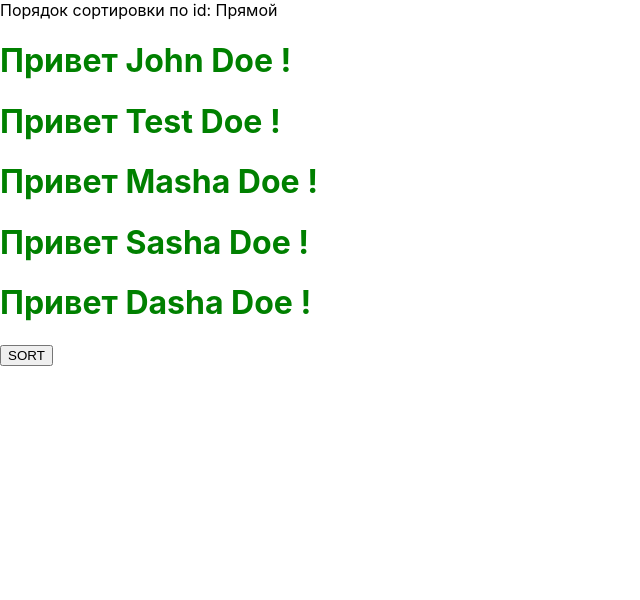
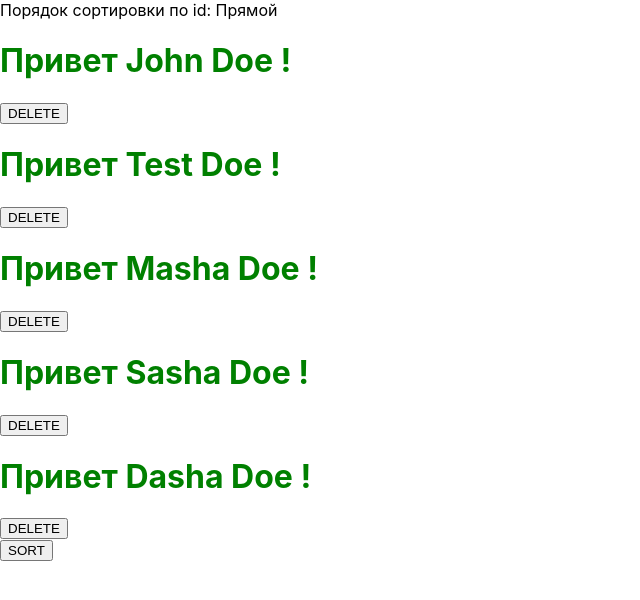
Before and after one commit to fccourses/fd-react-app, a React (Create React App) app: page / in a window 1280 px wide. Shown: the top 600 px of the page, without its empty margins (0-640 px from the left). Built offline with nearby package versions, Linux system fonts and the light colour scheme.

Commit message:
Add Child => Parent interaction

```diff
--- a/src/components/Aloha/index.jsx
+++ b/src/components/Aloha/index.jsx
@@ -15,6 +15,11 @@ class Aloha extends Component {
     });
   };
 
+  deleteHandler = () => {
+    const { deleteUser, id } = this.props;
+    deleteUser(id);
+  };
+
   render() {
     const { isGreeting } = this.state;
     const { name, children, isExciting } = this.props;
@@ -25,6 +30,7 @@ class Aloha extends Component {
           {isGreeting ? 'Привет' : 'До завтра'} {name} {isExciting ? '!' : '.'}
         </h1>
         {children}
+        <button onClick={this.deleteHandler}>DELETE</button>
       </div>
     );
   }
--- a/src/components/AlohaDashboard/index.jsx
+++ b/src/components/AlohaDashboard/index.jsx
@@ -52,10 +52,21 @@ class AlohaDashboard extends Component {
   mapAloha = (user) => (
     <Aloha
       key={user.id}
+      id={user.id}
+      deleteUser={this.deleteUser}
       isExciting={this.props.isExciting}
       name={`${user.firstName} ${user.lastName}`}
     />
   );
+
+  deleteUser = (idToDelete) => {
+    const { users } = this.state;
+    const usersCopy = JSON.parse(JSON.stringify(users));
+
+    this.setState({
+      users: usersCopy.filter((user) => user.id !== idToDelete),
+    });
+  };
 
   render() {
     const { users, isDirectOrder } = this.state;
```
